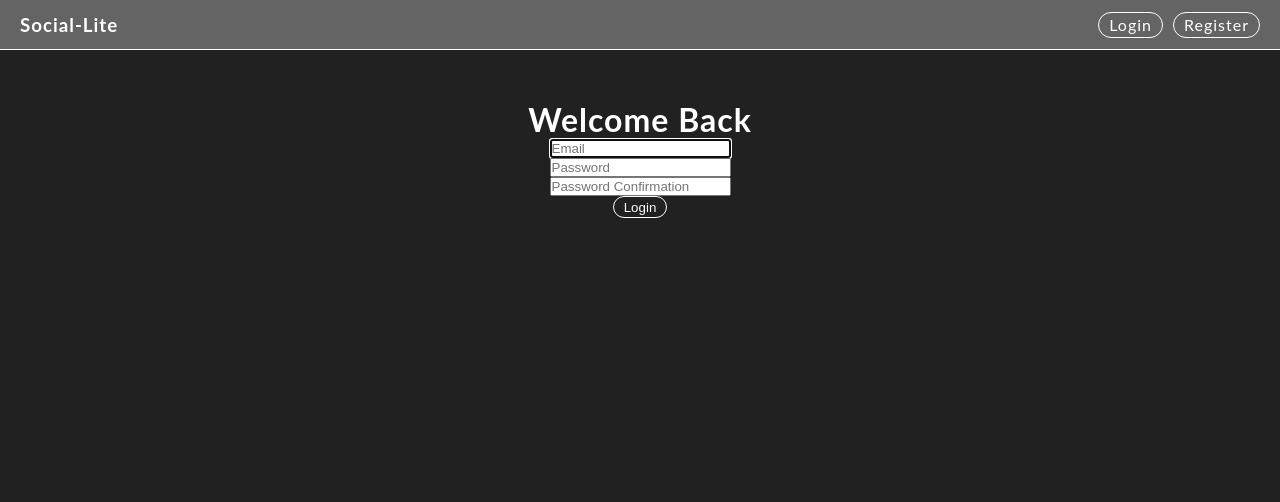
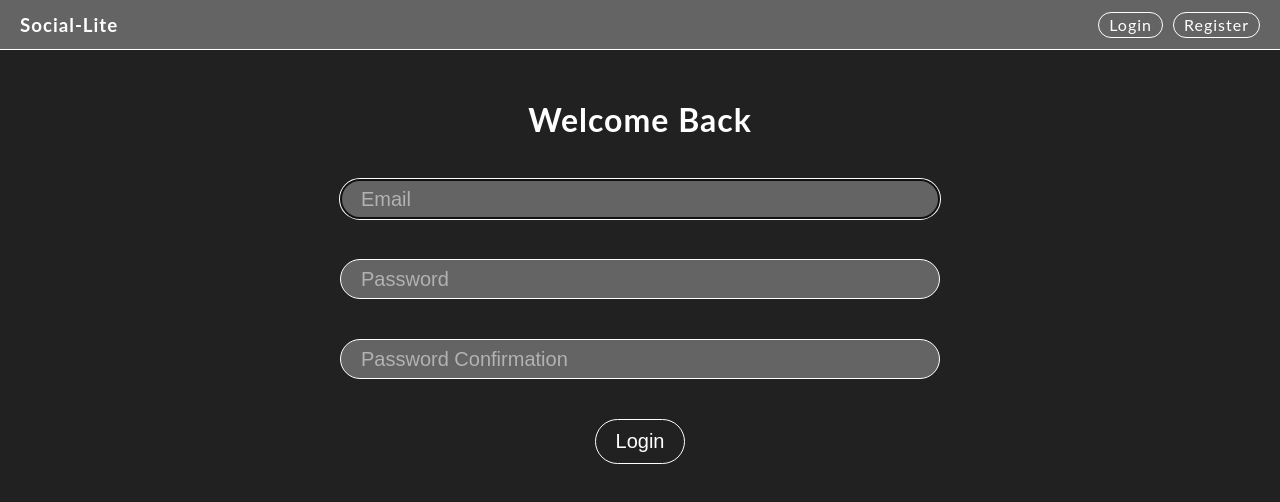
Before and after one commit to 3mpirical/social-lite, a React (Create React App) app in the folder client/: page /login in a window 1280 px wide. Shown: the top 502 px of the page. Built offline with nearby package versions, Linux system fonts and the light colour scheme; the HTML template or start-up script is replaced by a standard one; what devise-axios would draw is missing.

Commit message:
styled login/register forms and changed removeFriend function to properly filter friends in state

```diff
--- a/client/src/components/Login.js
+++ b/client/src/components/Login.js
@@ -38,9 +38,10 @@ class Login extends React.Component {
     render() {
         return (
             <div className="form-container">
-                <form className="register" onSubmit={this.handleSubmit}>
-                    <h1>Welcome Back</h1>
+                <form className="login main-form" onSubmit={this.handleSubmit}>
+                    <h1 className="main-form__heading" >Welcome Back</h1>
                     <input
+                        className="main-form__input"
                         required
                         autoFocus
                         type="email"
@@ -50,6 +51,7 @@ class Login extends React.Component {
                         onChange={this.handleChange}
                     />
                     <input
+                        className="main-form__input"
                         required
                         type="password"
                         placeholder="Password"
@@ -58,6 +60,7 @@ class Login extends React.Component {
                         onChange={this.handleChange}
                     />
                     <input
+                        className="main-form__input"
                         required
                         type="password"
                         placeholder="Password Confirmation"
@@ -65,7 +68,7 @@ class Login extends React.Component {
                         value={this.state.passwordConfirmation}
                         onChange={this.handleChange}
                     />
-                    <button type="submit" className="btn-white" > Login </button>
+                    <button type="submit" className="btn-white main-form__btn" > Login </button>
                 </form>
             </div>
         )
--- a/client/src/components/Register.js
+++ b/client/src/components/Register.js
@@ -39,9 +39,10 @@ class Register extends React.Component {
     render() {
         return (
             <div className="form-container">
-                <form className="register" onSubmit={this.handleSubmit}>
-                    <h1>Make Your Account</h1>
+                <form className="register main-form" onSubmit={this.handleSubmit}>
+                    <h1 className="main-form__heading" >Make Your Account</h1>
                     <input
+                        className="main-form__input"
                         required
                         type="name"
                         placeholder="Name"
@@ -50,6 +51,7 @@ class Register extends React.Component {
                         onChange={this.handleChange}
                     />
                     <input
+                        className="main-form__input"
                         required
                         type="email"
                         placeholder="Email"
@@ -58,6 +60,7 @@ class Register extends React.Component {
                         onChange={this.handleChange}
                     />
                     <input
+                        className="main-form__input"
                         required
                         type="text"
                         placeholder="image url"
@@ -66,6 +69,7 @@ class Register extends React.Component {
                         onChange={this.handleChange}
                     />
                     <select
+                        className="main-form__input"
                         name="messagingBackground"
                         value={this.state.messagingBackground}
                         onChange={this.handleChange}
@@ -94,6 +98,7 @@ class Register extends React.Component {
                     >Metro</option>
                     </select>
                     <input
+                        className="main-form__input"
                         required
                         type="password"
                         placeholder="Password"
@@ -102,6 +107,7 @@ class Register extends React.Component {
                         onChange={this.handleChange}
                     />
                     <input
+                        className="main-form__input"
                         required
                         type="password"
                         placeholder="Password Confirmation"
@@ -109,7 +115,7 @@ class Register extends React.Component {
                         value={this.state.passwordConfirmation}
                         onChange={this.handleChange}
                     />
-                    <button type="submit" className="btn-white" > Register </button>
+                    <button type="submit" className="btn-white main-form__btn" > Register </button>
                 </form>
             </div>
         )
--- a/client/src/components/UserShow.js
+++ b/client/src/components/UserShow.js
@@ -54,6 +54,7 @@ class UserShow extends React.Component {
         .then((res) => {
             const friends = this.state.friends.filter((friend) => {
                 if(friend.id === this.props.user.id) return false;
+                return true
             })
             this.setState({ friends })
         })
--- a/client/src/css/main.css
+++ b/client/src/css/main.css
@@ -116,11 +116,32 @@ body {
       color: #039BE5;
       border-color: #039BE5; }
 
-.register {
+.register,
+.login {
+  text-align: center; }
+
+.main-form {
   display: flex;
   flex-direction: column;
   justify-content: flex-start;
   align-items: center; }
+  .main-form__heading {
+    margin-bottom: 4rem; }
+  .main-form__btn {
+    font-size: 2rem;
+    padding: 1rem 2rem; }
+  .main-form__input {
+    margin-bottom: 4rem;
+    background-color: rgba(255, 255, 255, 0.3);
+    border: 1px solid white;
+    border-radius: 100px;
+    color: white;
+    height: 4rem;
+    width: 60rem;
+    padding-left: 2rem;
+    font-size: 2rem; }
+    .main-form__input::placeholder {
+      color: rgba(255, 255, 255, 0.5); }
 
 .wallpaper {
   background-size: cover;
--- a/client/src/scss/main.scss
+++ b/client/src/scss/main.scss
@@ -170,12 +170,44 @@ body {
 }
 
 
-.register {
+.register,
+.login {
+    text-align: center;
+}
+
+
+.main-form {
     display: flex;
     flex-direction: column;
     justify-content: flex-start;
     align-items: center;
+
+    &__heading {
+        margin-bottom: 4rem;
+    }
+
+    &__btn {
+        font-size: 2rem;
+        padding: 1rem 2rem;
+    }
+
+    &__input {
+        margin-bottom: 4rem;
+        background-color: rgba($color-white, 0.3);
+        border: 1px solid $color-white;
+        border-radius: 100px;
+        color: $color-white;
+        height: 4rem;
+        width: 60rem;
+        padding-left: 2rem;
+        font-size: 2rem;
+
+        &::placeholder {
+            color: rgba($color-white, 0.5);
+        }
+    }
 }
+
 
 
 .wallpaper {
```
